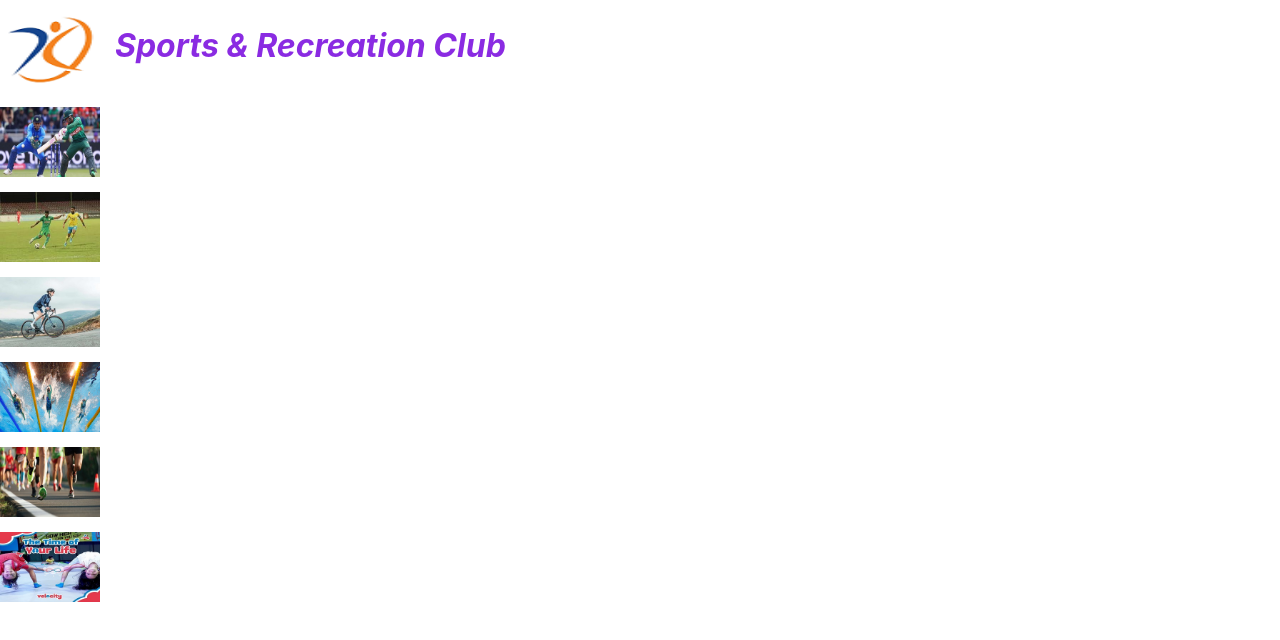
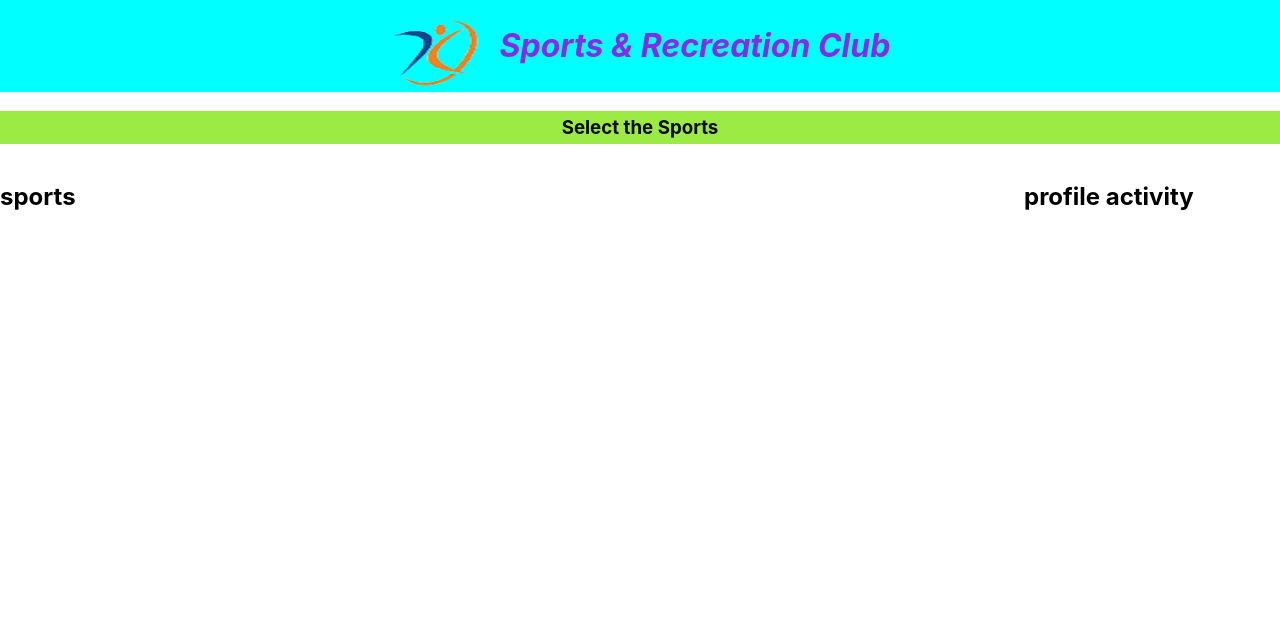
Before and after one commit to mostafizur610/sports-recreation-club, a React (Create React App) app: page / in a window 1280 px wide. Shown: the top 640 px of the page. Built offline with nearby package versions, Linux system fonts and the light colour scheme.

Commit message:
activity start

```diff
--- a/src/App.js
+++ b/src/App.js
@@ -1,11 +1,13 @@
 import './App.css';
 import Heading from './Component/Heading/Heading';
 import Sports from './Component/Sports/Sports';
+// import Sports from './Component/Sports/Sports';
 
 function App() {
   return (
-    <div className="App">
+    <div>
       <Heading></Heading>
+      {/* <Sports></Sports> */}
       <Sports></Sports>
     </div>
   );
--- a/src/Component/Heading/Heading.css
+++ b/src/Component/Heading/Heading.css
@@ -1,5 +1,9 @@
 .heading {
     display: flex;
+    align-items: center;
+    justify-content: center;
+    background-color: cyan;
+
 }
 
 .heading img {
@@ -14,3 +18,25 @@
     color: blueviolet;
     font-style: italic;
 }
+
+.header {
+    background-color: rgb(77, 224, 151);
+    animation-name: example;
+    animation-duration: 10s;
+}
+
+@keyframes example {
+    from {
+        background-color: mistyrose;
+    }
+
+    to {
+        background-color: rgb(138, 236, 39);
+    }
+}
+
+.header h3 {
+    color: rgb(12, 11, 11);
+    text-align: center;
+    padding: 5px;
+}
--- a/src/Component/Heading/Heading.js
+++ b/src/Component/Heading/Heading.js
@@ -1,13 +1,18 @@
 import React from 'react';
-import logo from '../../images/slogo.png';
+import logo from '../../images/logo.png';
 import './Heading.css'
 
 
 const Heading = () => {
     return (
-        <div className='heading'>
-            <img src={logo} alt="" />
-            <h1>Sports & Recreation Club</h1>
+        <div>
+            <div className='heading'>
+                <img src={logo} alt="" />
+                <h1>Sports & Recreation Club</h1>
+            </div>
+            <div className='header'>
+                <h3>Select the Sports</h3>
+            </div>
         </div>
     );
 };
--- /dev/null
+++ b/src/Component/Sports/Sports.css
@@ -0,0 +1,4 @@
+.sports-container {
+    display: grid;
+    grid-template-columns: 4fr 1fr;
+}
--- a/src/Component/Sports/Sports.js
+++ b/src/Component/Sports/Sports.js
@@ -1,22 +1,75 @@
-import React, { useState, useEffect } from 'react';
+import React from 'react';
+import './Sports.css'
 
 const Sports = () => {
-    const [sports, setSports] = useState({
-        count: 0,
-        rows: []
-    });
-    useEffect(() => {
-        fetch('sports-recreation.json')
-            .then(res => res.json())
-            .then(data => setSports(data))
-    }, []);
     return (
-        sports.rows.map(sport =>
-            <div className='heading' key={sport.id}>
-                <img src={sport.image} alt="" />
+        <div className='sports-container'>
+            <div className='activities-container'>
+                <h2>sports</h2>
             </div>
-        )
+            <div className='profile-container'>
+                <h2>profile activity</h2>
+            </div>
+        </div>
     );
 };
 
 export default Sports;
+
+
+
+
+
+
+
+
+
+
+
+
+
+
+
+
+
+
+
+
+
+
+
+
+
+
+
+
+
+
+
+
+
+
+
+
+// import React, { useState, useEffect } from 'react';
+
+// const Sports = () => {
+//     const [sports, setSports] = useState({
+//         count: 0,
+//         rows: []
+//     });
+//     useEffect(() => {
+//         fetch('sports-recreation.json')
+//             .then(res => res.json())
+//             .then(data => setSports(data))
+//     }, []);
+//     return (
+//         sports.rows.map(sport =>
+//             <div className='heading' key={sport.id}>
+//                 <img src={sport.image} alt="" />
+//             </div>
+//         )
+//     );
+// };
+
+// export default Sports;
```
Also changed, not shown: src/images/logo.png (added), src/images/slogo.png (deleted).
